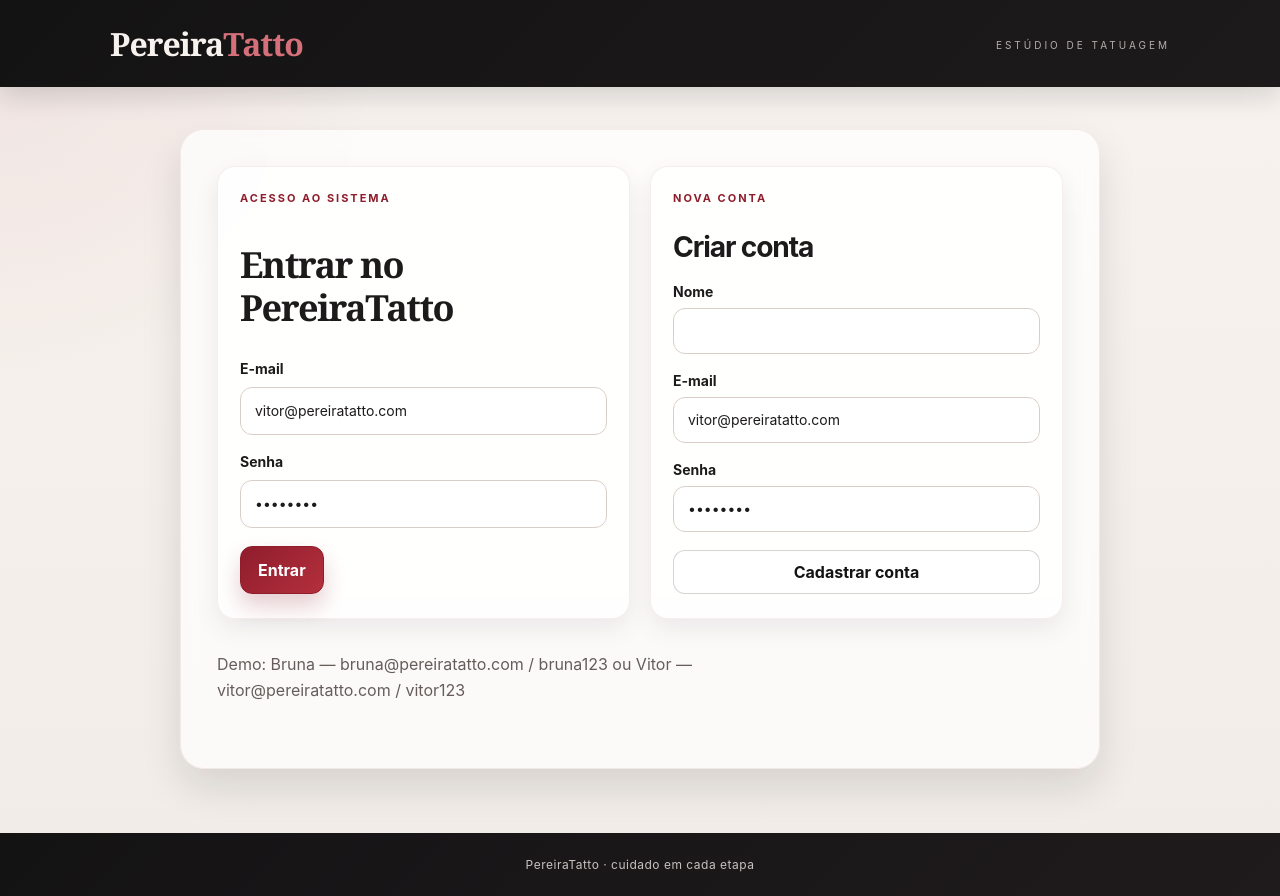
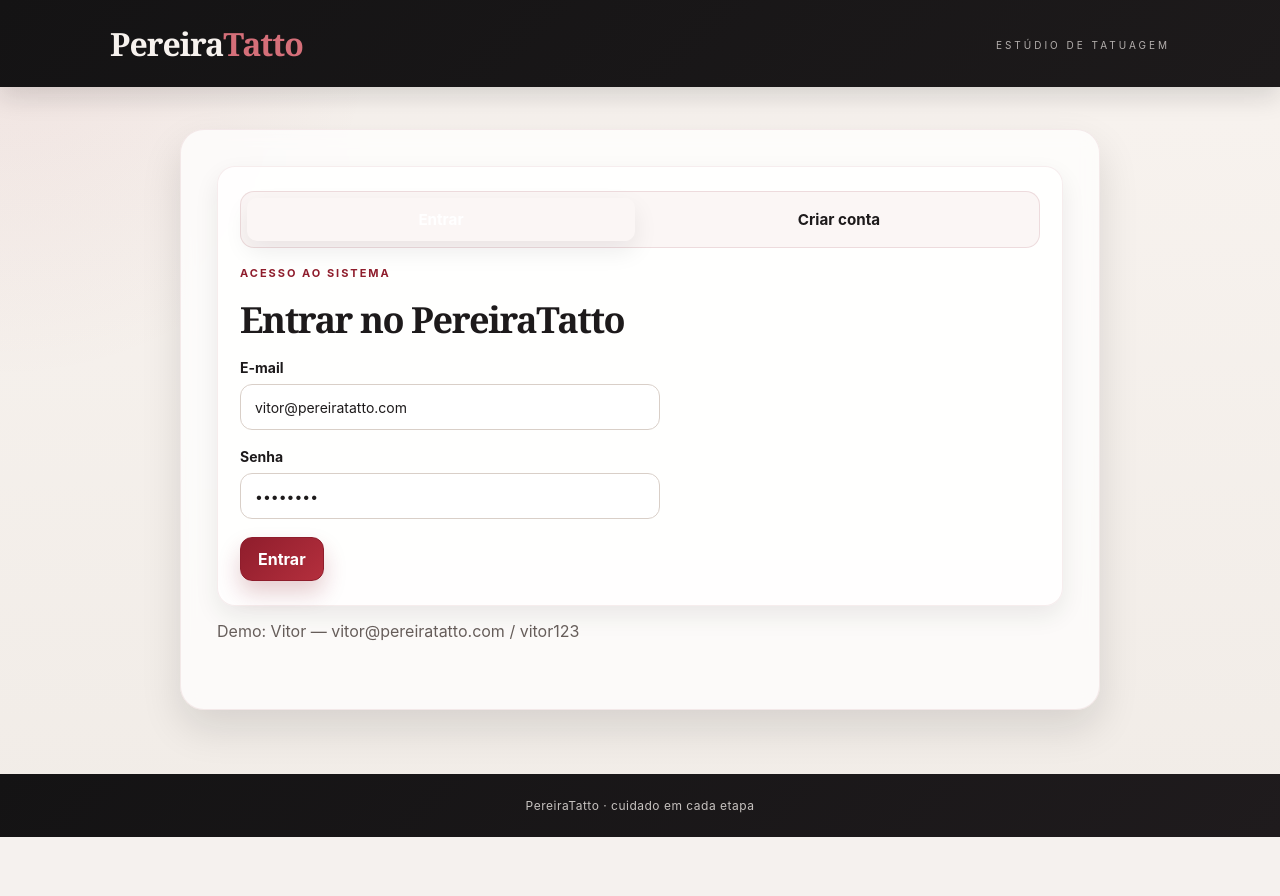
Before and after one commit to kristianps/Tatuador-e-Cliente, a React (Vite) app in the folder frontend/: page / in a window 1280 px wide. After the commit the page ends 837 px from the top, so only its background shows below. Built offline with nearby package versions, Linux system fonts and the light colour scheme.

Commit message:
Adiciona abas de login e cadastro na interface de autenticação, melhorando a usabilidade. Atualiza estilos para suportar a nova estrutura.

```diff
--- a/frontend/src/Aplicacao.jsx
+++ b/frontend/src/Aplicacao.jsx
@@ -31,6 +31,7 @@ function Aplicacao() {
   const [erroLogin, definirErroLogin] = useState("");
   const [erroCadastro, definirErroCadastro] = useState("");
   const [mensagemCadastro, definirMensagemCadastro] = useState("");
+  const [abaAtiva, definirAbaAtiva] = useState("login");
   const [telaAtual, definirTelaAtual] = useState("pedir");
   const [tatuagemId, definirTatuagemId] = useState(null);
 
@@ -133,6 +134,7 @@ function Aplicacao() {
         definirSenha("vitor123");
         definirPerfil("tatuador");
         definirEstadoCadastro("pronto");
+        definirAbaAtiva("login");
       })
       .catch((erro) => {
         definirErroCadastro(erro.message);
@@ -161,8 +163,30 @@ function Aplicacao() {
     if (!usuario) {
       return (
         <section className="painel">
-          <div className="auth-grid">
           <div className="auth-card">
+            <div className="abas-login" role="tablist" aria-label="Acesso ao sistema">
+              <button
+                type="button"
+                className={abaAtiva === "login" ? "aba-login ativa" : "aba-login"}
+                role="tab"
+                aria-selected={abaAtiva === "login"}
+                onClick={() => definirAbaAtiva("login")}
+              >
+                Entrar
+              </button>
+              <button
+                type="button"
+                className={abaAtiva === "cadastro" ? "aba-login ativa" : "aba-login"}
+                role="tab"
+                aria-selected={abaAtiva === "cadastro"}
+                onClick={() => definirAbaAtiva("cadastro")}
+              >
+                Criar conta
+              </button>
+            </div>
+
+            {abaAtiva === "login" ? (
+              <>
                 <p className="sobretitulo">ACESSO AO SISTEMA</p>
                 <h1>Entrar no PereiraTatto</h1>
 
@@ -179,9 +203,9 @@ function Aplicacao() {
                     {estadoLogin === "carregando" ? "Entrando…" : "Entrar"}
                   </button>
                 </form>
-            </div>
-
-            <div className="auth-card">
+              </>
+            ) : (
+              <>
                 <p className="sobretitulo">NOVA CONTA</p>
                 <h2>Criar conta</h2>
 
@@ -202,7 +226,8 @@ function Aplicacao() {
                     {estadoCadastro === "carregando" ? "Cadastrando…" : "Cadastrar conta"}
                   </button>
                 </form>
-            </div>
+              </>
+            )}
           </div>
 
           <div className="auth-mensagens">
@@ -211,7 +236,7 @@ function Aplicacao() {
             {mensagemCadastro && <p className="aviso sucesso" role="status">{mensagemCadastro}</p>}
           </div>
 
-          <p className="introducao">Demo: Bruna — bruna@pereiratatto.com / bruna123 ou Vitor — vitor@pereiratatto.com / vitor123</p>
+          <p className="introducao">Demo: Vitor — vitor@pereiratatto.com / vitor123</p>
         </section>
       );
     }
--- a/frontend/src/estilos.css
+++ b/frontend/src/estilos.css
@@ -1010,8 +1010,34 @@ h2 { margin: 0; font-size: 19px; }
   gap: 12px;
 }
 
-@media (max-width: 760px) {
-  .auth-grid {
-    grid-template-columns: 1fr;
-  }
+.abas-login {
+  display: grid;
+  grid-template-columns: repeat(2, minmax(0, 1fr));
+  gap: 10px;
+  padding: 6px;
+  border: 1px solid rgba(143, 29, 44, 0.12);
+  border-radius: 14px;
+  background: rgba(143, 29, 44, 0.04);
 }
+
+.aba-login {
+  border: 0;
+  border-radius: 10px;
+  background: transparent;
+  color: var(--texto-fraco);
+  font-weight: 700;
+  font-size: 0.95rem;
+  padding: 12px 14px;
+  cursor: pointer;
+  transition: all 0.2s ease;
+}
+
+.aba-login.ativa {
+  background: var(--cor-primaria);
+  color: #fff;
+  box-shadow: var(--sombra-moderna);
+}
+
+.auth-card .sobretitulo {
+  margin: 0;
+}
```
Lines whose indentation alone changed are shown as unchanged.
